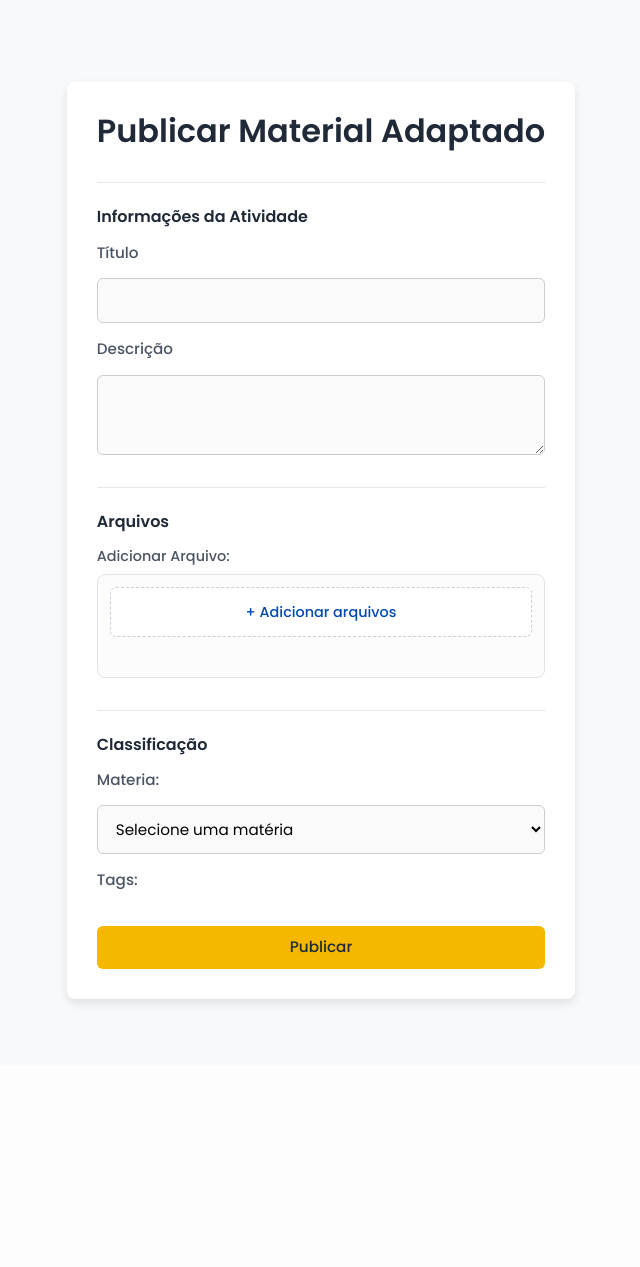
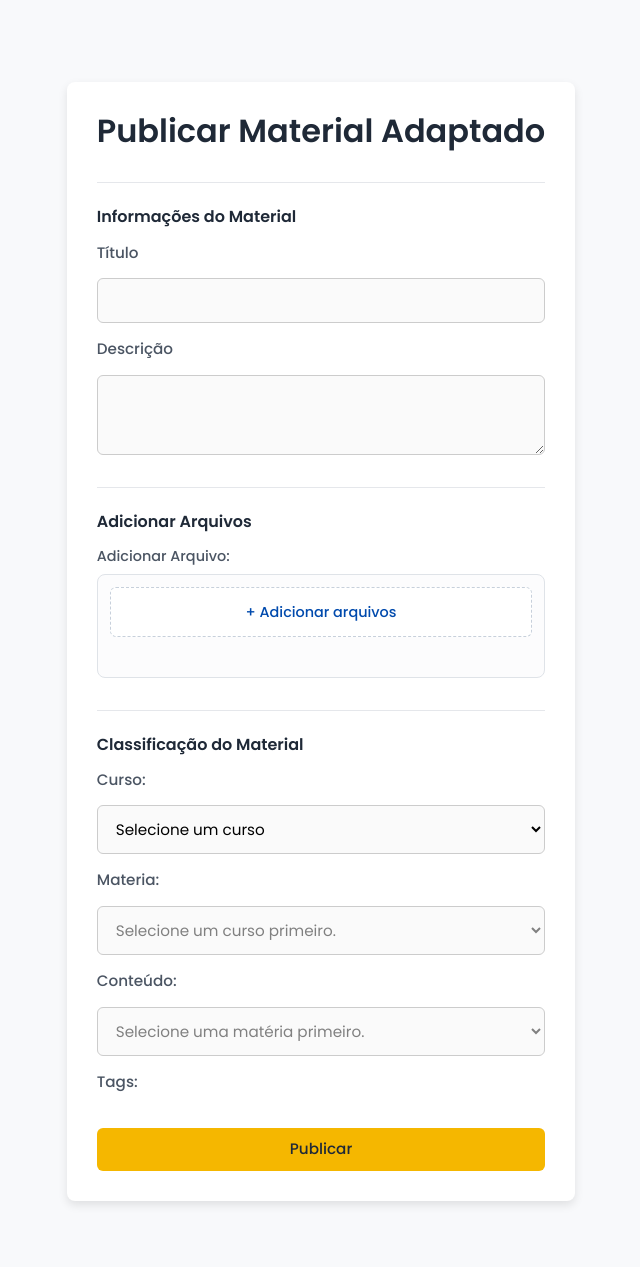
Before and after one commit to rafaella-dias/Include, a Flask app: page /publicar in a window 1280 px wide. Shown: the part 84-1351 px from the top of the page, without its empty margins (319-959 px from the left). Before the commit the page ends 1089 px from the top, so only its background shows below. Run offline with Flask 3, Linux system fonts and the light colour scheme; a user stored in the database is signed in.

Commit message:
Implementando a classifiação Conteúdo na atividade.

```diff
--- a/app/models.py
+++ b/app/models.py
@@ -52,7 +52,7 @@ class Atividade(db.Model): #Materias
     id_usuario = db.Column(db.Integer, db.ForeignKey('usuarios.id_usuario'), nullable=False)
     id_curso =  db.Column(db.Integer, db.ForeignKey('cursos.id_curso'), nullable=False)
     id_materia =  db.Column(db.Integer, db.ForeignKey('materias.id_materia'), nullable=False)
-    id_conteudo = db.Column(db.Integer, db.ForeignKey('conteudos.id_conteudo'), nullable=True)
+    id_conteudo = db.Column(db.Integer, db.ForeignKey('conteudos.id_conteudo'), nullable=True)#obs no True !!
 
     arquivos = db.relationship('Arquivo', backref='atividade', cascade='all, delete-orphan' , lazy=True)
     tags = db.relationship('Tag', secondary=atividade_tag, backref='atividades')
--- a/app/routes/activities_routes.py
+++ b/app/routes/activities_routes.py
@@ -1,3 +1,5 @@
+import json
+
 from flask import Blueprint, request, render_template, redirect, url_for, flash, abort
 from flask_login import login_required, current_user
 
@@ -13,32 +15,35 @@ activities_bp = Blueprint('activities', __name__)
 def publicar():
     cursos = Curso.query.all()
     classes = Classe_Tag.query.all()
+    cursos_json = json.dumps(activities_service.gerar_cursos_dados(), ensure_ascii=False)
 
     if request.method == 'GET':
-        return render_template('publicar.html', cursos=cursos, classes=classes, form_data={})
+        return render_template('publicar.html', cursos=cursos, classes=classes, cursos_json=cursos_json, form_data={})
 
     try: #tira o elif pq só tem POST como segunda opção
         #---- dados ----
         titulo = request.form.get('tituloForm')
         descricao = request.form.get('descricaoForm')
+        id_curso = request.form.get('cursoForm')
         id_materia = request.form.get('materiaForm')
+        id_conteudo = request.form.get('conteudoForm')
         ids_tags = request.form.getlist('tagsForm')
         id_usuario = current_user.id_usuario
         arquivos = request.files.getlist('arquivosForm')
 
-        activities_service.publicar(titulo, descricao, id_materia, ids_tags, id_usuario, arquivos)
+        activities_service.publicar(titulo, descricao, id_curso, id_materia, id_conteudo, ids_tags, id_usuario, arquivos)
         flash('Atividade publicada com sucesso.', 'success')
         return redirect(url_for('user.perfil'))
 
     except ValueError as e:
         flash(str(e), 'warning')
         print(e)
-        return render_template('publicar.html', cursos=cursos, classes=classes, form_data=request.form)
+        return render_template('publicar.html', cursos=cursos, classes=classes, cursos_json=cursos_json, form_data=request.form)
 
     except Exception as e:
         flash('Erro interno no servidor', 'danger')
         print(e)
-        return render_template('publicar.html', cursos=cursos, classes=classes, form_data=request.form)
+        return render_template('publicar.html', cursos=cursos, classes=classes, cursos_json=cursos_json, form_data=request.form)
 
 
 
--- a/app/services/activities_service.py
+++ b/app/services/activities_service.py
@@ -1,17 +1,51 @@
 from app.extensions import db
-from app.models import Atividade, Materia, Tag
+from app.models import Atividade, Curso, Materia, Tag
 from app.services import storage_service, file_service
+
+from sqlalchemy.orm import selectinload
 
 
 
-def criar_atividade(titulo, descricao, id_materia, ids_tags, id_usuario):
-    materia = Materia.query.get_or_404(id_materia)
-    id_curso = materia.id_curso
+def gerar_cursos_dados():
+    cursos = Curso.query.options(selectinload(Curso.materias).selectinload(Materia.conteudos)).all()
+    cursos_dados = []
 
+    for curso in cursos:
+        curso_dict = {
+            "id": curso.id_curso,
+            "nome": curso.nome,
+            "materias": []
+            }
+
+        for materia in curso.materias:
+            materia_dict = {
+                "id": materia.id_materia,
+                "nome": materia.nome,
+                "conteudos": []
+                }
+
+            for conteudo in materia.conteudos:
+                conteudo_dict = {
+                    "id": conteudo.id_conteudo,
+                    "nome": conteudo.nome
+                    }
+
+                materia_dict["conteudos"].append(conteudo_dict)
+
+            curso_dict["materias"].append(materia_dict)
+
+        cursos_dados.append(curso_dict)
+
+    return cursos_dados
+
+
+
+def criar_atividade(titulo, descricao, id_curso, id_materia, id_conteudo, ids_tags, id_usuario):
     nova_atividade = Atividade(titulo=titulo,
                                descricao=descricao,
                                id_curso=id_curso,
                                id_materia=id_materia,
+                               id_conteudo=id_conteudo,
                                id_usuario=id_usuario )
     db.session.add(nova_atividade)
     db.session.flush()
@@ -23,11 +57,12 @@ def criar_atividade(titulo, descricao, id_materia, ids_tags, id_usuario):
     return nova_atividade
 
 
-def publicar(titulo, descricao, id_materia, ids_tags, id_usuario, arquivos):
+
+def publicar(titulo, descricao, id_curso, id_materia, id_conteudo, ids_tags, id_usuario, arquivos):
     try:
         uploads = []
         #---- serviços ----
-        nova_atividade = criar_atividade(titulo, descricao, id_materia, ids_tags, id_usuario)
+        nova_atividade = criar_atividade(titulo, descricao, id_curso, id_materia, id_conteudo, ids_tags, id_usuario)
         id_atividade = nova_atividade.id_atividade
 
         if not arquivos:
--- /dev/null
+++ b/app/static/js/pages/publicar/classificacoes.js
@@ -0,0 +1,115 @@
+const selectCurso = document.getElementById('cursoForm')
+const selectMateria = document.getElementById('materiaForm')
+const selectConteudo = document.getElementById('conteudoForm')
+
+console.log(cursos);
+
+
+
+cursos.forEach(curso => {
+    const option = document.createElement('option');
+
+    option.value = curso.id;
+    option.textContent = curso.nome;
+
+    selectCurso.appendChild(option);
+});
+
+
+
+
+selectCurso.addEventListener('change', () => {
+
+    const idCurso = Number(selectCurso.value);
+
+    const curso = cursos.find(c => c.id === idCurso);
+
+    if (!curso) {
+        return;
+    }
+
+    console.log(curso);
+
+    selectMateria.disabled = false;
+
+    selectMateria.innerHTML = '';
+
+
+    const optionPadrao = document.createElement('option');
+    optionPadrao.value = '';
+    optionPadrao.textContent = 'Selecione uma matéria';
+    optionPadrao.selected = true;
+    optionPadrao.disabled = true;
+
+    selectMateria.appendChild(optionPadrao);
+
+
+    selectConteudo.disabled = true;
+    selectConteudo.innerHTML = '';
+
+    const optionConteudo = document.createElement('option');
+    optionConteudo.value = '';
+    optionConteudo.textContent = 'Selecione uma matéria primeiro.';
+    optionConteudo.selected = true;
+    optionConteudo.disabled = true;
+
+    selectConteudo.appendChild(optionConteudo);
+
+
+    curso.materias.forEach(materia => {
+
+        const option = document.createElement('option');
+
+        option.value = materia.id;
+        option.textContent = materia.nome;
+
+        selectMateria.appendChild(option);
+
+    });
+
+});
+
+
+
+selectMateria.addEventListener('change', () => {
+
+    const idCurso = Number(selectCurso.value);
+    const curso = cursos.find(c => c.id === idCurso);
+
+    if (!curso) {
+        return;
+    }
+
+    const idMateria = Number(selectMateria.value);
+    const materia = curso.materias.find(m => m.id === idMateria);
+
+    if (!materia) {
+        return;
+    }
+
+    console.log(materia);
+
+    selectConteudo.disabled = false;
+
+    selectConteudo.innerHTML = '';
+
+    const optionPadrao = document.createElement('option');
+    optionPadrao.value = '';
+    optionPadrao.textContent = 'Selecione um conteúdo';
+    optionPadrao.selected = true;
+    optionPadrao.disabled = true;
+
+    selectConteudo.appendChild(optionPadrao);
+
+    materia.conteudos.forEach(conteudo => {
+
+        const option = document.createElement('option');
+
+        option.value = conteudo.id;
+        option.textContent = conteudo.nome;
+
+        selectConteudo.appendChild(option);
+
+    });
+
+});
--- a/app/templates/detalhes.html
+++ b/app/templates/detalhes.html
@@ -12,7 +12,9 @@
                 <div class="material-info">
                     <h1>{{ atividade.titulo }}</h1>
 
+                    <span>{{ atividade.curso.nome }}</span>
                     <span>{{ atividade.materia.nome }}</span>
+                    <span>{{ atividade.conteudo.nome }}</span>
 
                     <div class="tag-lista">
                         {% for tag in atividade.tags %}
--- a/app/templates/publicar.html
+++ b/app/templates/publicar.html
@@ -8,8 +8,13 @@
     <div class="container-form">
         <h2>Publicar Material Adaptado</h2>
         <form action="" method="post" enctype="multipart/form-data">
+
+
+
+
+
             <div class="form-section">
-                <h3>Informações da Atividade</h3>
+                <h3>Informações do Material</h3>
 
                 <label for="tituloForm">Título</label>
                 <input type="text" id="tituloForm" name="tituloForm" value="{{ form_data.get('tituloForm', '') }}" required>
@@ -19,8 +24,12 @@
 
             </div>
 
+
+
+
+
             <div class="form-section">
-                <h3>Arquivos</h3>
+                <h3>Adicionar Arquivos</h3>
                 <div class="upload-wrapper">
 
                     <label class="upload-label">
@@ -44,32 +53,31 @@
 
             </div>
 
+
+
+
+
             <div class="form-section">
-                <h3>Classificação</h3>
+                <h3>Classificação do Material</h3>
+
+                <label for="cursoForm">Curso:</label>
+                <select name="cursoForm" id="cursoForm" required>
+                    <option value="">Selecione um curso</option>
+
+                </select>
 
                 <label for="materiaForm">Materia:</label>
-                <select name="materiaForm" id="materiaForm">
-                    <option value="" disabled selected>Selecione uma matéria</option>
-                    {% for curso in cursos %}
-
-                        <optgroup label="{{ curso.nome }}"></optgroup>
-
-                        {% for materia in curso.materias %}
-
-                            <option value="{{ materia.id_materia }}"
-
-                                {% if form_data.get('materiaForm') == materia.id_materia|string %}
-                                    selected
-                                {% endif %}>
-
-                                    {{ materia.nome }}
-                            </option>
-
-                        {% endfor %}
-
-                    {% endfor %}
+                <select name="materiaForm" id="materiaForm" disabled required>
+                    <option value="" disabled selected>Selecione um curso primeiro.</option>
 
                 </select>
+
+                <label for="conteudoForm">Conteúdo:</label>
+                <select name="conteudoForm" id="conteudoForm" disabled>
+                    <option value="" disabled selected>Selecione uma matéria primeiro.</option>
+
+                </select>
+
 
 
                 <label for="tagsForm">Tags:</label>
@@ -152,7 +160,11 @@
 
 </main>
 
-<script src="{{ url_for('static', filename='js/pages/publicar.js') }}"></script>
+<script>
+    const cursos = {{ cursos_json | safe }};
+</script>
+<script src="{{ url_for('static', filename='js/pages/publicar/classificacoes.js') }}"></script>
+<script src="{{ url_for('static', filename='js/pages/publicar/arquivos.js') }}"></script>
 <script src="{{ url_for('static', filename='js/components/tags.js') }}"></script>
 
 {% endblock %}
```
Also changed, not shown: app/static/js/pages/publicar/arquivos.js (renamed from app/static/js/pages/publicar.js), instance/DatabaseInclude.db.
